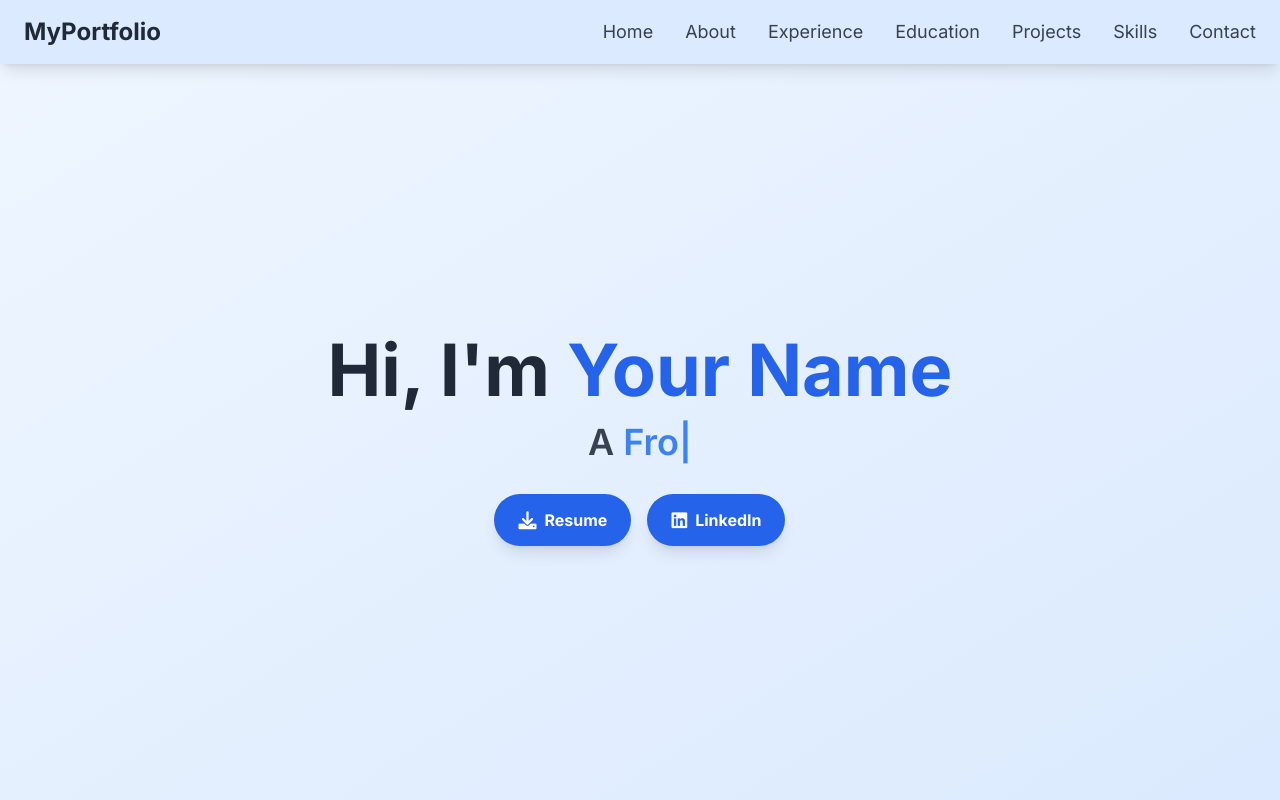
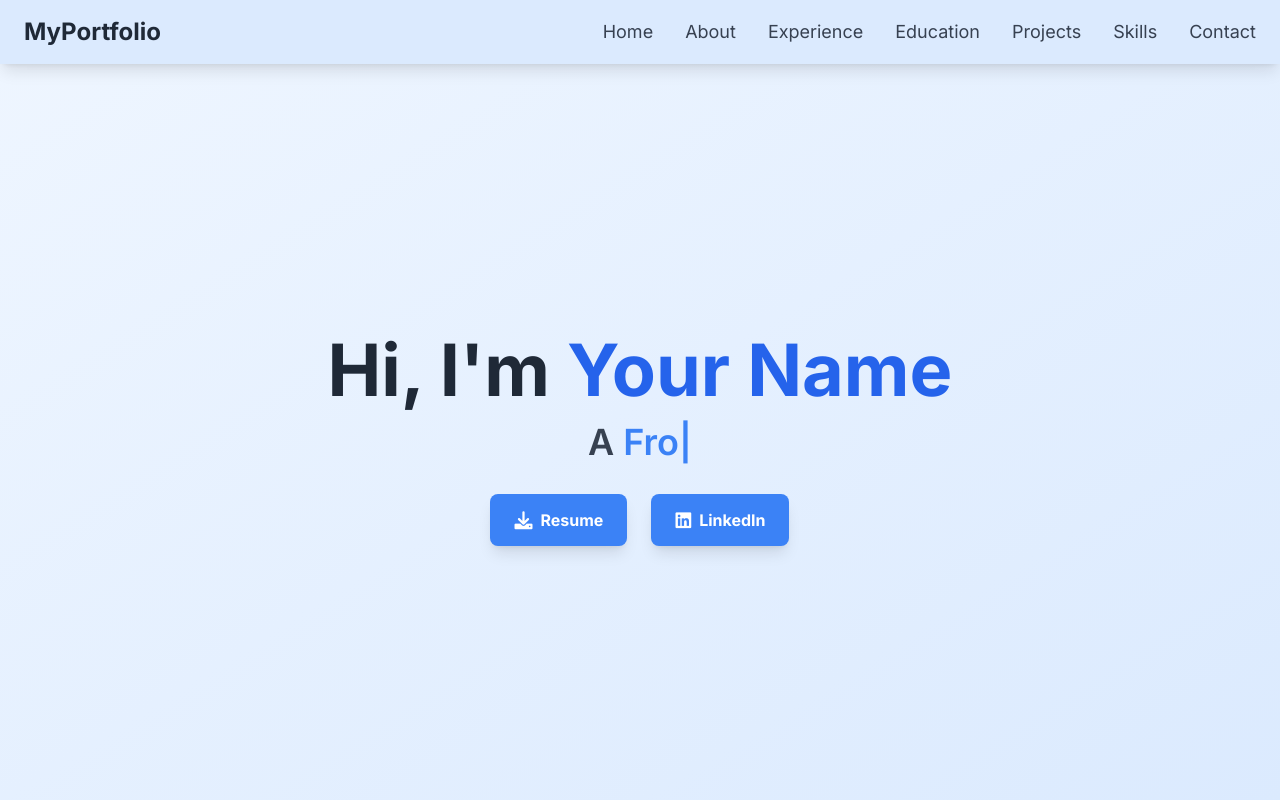
Before and after one commit to SaiKrishnaReddyDaka14/Portfolio-Website, a plain HTML site: page index.html in a window 1280 px wide. Shown: the top 800 px of the page. Drawn offline with nearby package versions, Linux system fonts and the light colour scheme.

Commit message:
Update index.html

```diff
--- a/index.html
+++ b/index.html
@@ -162,12 +162,12 @@ Hi, I'm <span class="text-blue-600">Your Name</span>
 <p class="text-3xl md:text-4xl font-semibold text-gray-700 mb-8">
 A <span id="typing-text" class="typing-animation text-blue-500"></span>
 </p>
-<div class="flex flex-col sm:flex-row items-center justify-center gap-4">
+<div class="flex flex-col sm:flex-row items-center justify-center gap-6">
     <!-- Resume Download Button -->
     <a
         href="assets/resume.pdf"
         download
-        class="inline-flex items-center gap-2 bg-blue-600 hover:bg-blue-700 text-white font-bold py-3 px-6 rounded-full shadow-lg transition duration-300 transform hover:scale-105"
+        class="inline-flex items-center gap-2 bg-blue-500 hover:bg-blue-600 text-white font-bold py-3 px-6 rounded-lg shadow-lg transition duration-300 transform hover:scale-105"
     >
         <i class="fas fa-download text-lg"></i>
         Resume
@@ -177,7 +177,7 @@ A <span id="typing-text" class="typing-animation text-blue-500"></span>
     <a
         href="https://www.linkedin.com/in/yourusername"
         target="_blank"
-        class="inline-flex items-center gap-2 bg-blue-600 hover:bg-blue-700 text-white font-bold py-3 px-6 rounded-full shadow-lg transition duration-300 transform hover:scale-105"
+        class="inline-flex items-center gap-2 bg-blue-500 hover:bg-blue-600 text-white font-bold py-3 px-6 rounded-lg shadow-lg transition duration-300 transform hover:scale-105"
     >
         <i class="fab fa-linkedin text-lg"></i>
         LinkedIn
```
